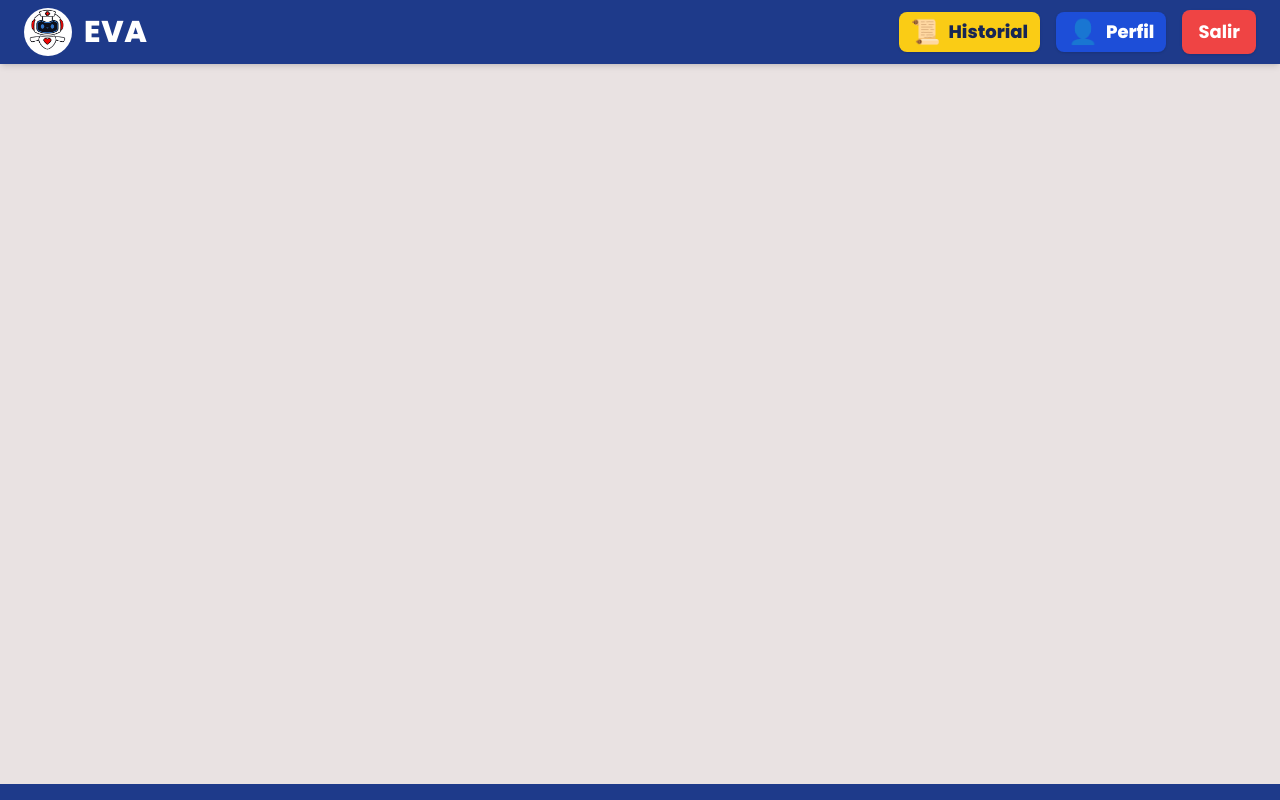
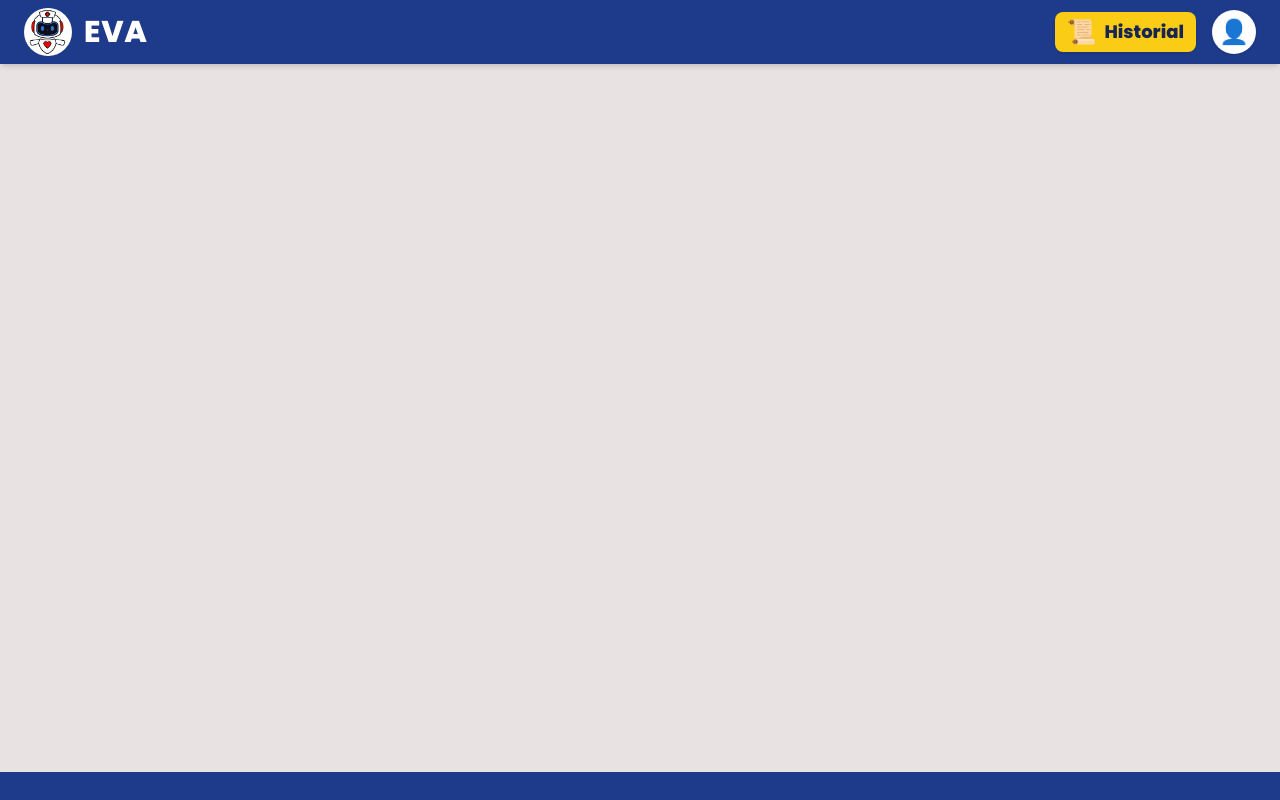
Before and after one commit to EnriqueDiaz779/EVA, a Django app: page /interfaz-cuidador/ in a window 1280 px wide. Run offline with Django 5.2, Linux system fonts and the light colour scheme; the visitor is signed in with stand-in values (Sample User, id 1); data that the repository does not hold is empty; some libraries are stand-ins or nearby versions.

Commit message:
cambios del perfil del cuidador

```diff
--- a/miappEVA/miappeva/templates/miapp/Interfaz_cuidador.html
+++ b/miappEVA/miappeva/templates/miapp/Interfaz_cuidador.html
@@ -10,21 +10,21 @@
   <link href="https://fonts.googleapis.com/css2?family=Poppins:wght@400;600;700;800&display=swap" rel="stylesheet">
 
   <style>
-    body { font-family: 'Poppins', sans-serif; background-color: #e9e2e2; } /* como tu mockup */
+    body { font-family: 'Poppins', sans-serif; background-color: #e9e2e2; }
   </style>
 </head>
 
 <body class="min-h-screen text-gray-900">
 
-<!-- HEADER (igual a inicio.html) -->
+<!-- HEADER -->
 <header class="fixed top-0 left-0 right-0 h-16 bg-blue-900 text-white flex items-center justify-between px-4 md:px-6 shadow-md text-2xl z-50">
-  <!-- Izquierda: Logo + EVA -->
+  <!-- Izquierda -->
   <div class="flex items-center gap-3">
     <img src="{% static 'miapp/img/eva.jpg' %}" alt="EVA Logo" class="w-12 h-12 rounded-full">
     <span class="text-3xl font-extrabold tracking-wide">EVA</span>
   </div>
 
-  <!-- Derecha: Historial + Perfil + Salir -->
+  <!-- Derecha -->
   <div class="flex items-center gap-3 md:gap-4 relative">
     <!-- Historial -->
     <div class="relative">
@@ -43,7 +43,7 @@
         <span class="hidden sm:inline">Historial</span>
       </button>
 
-      <!-- MODAL HISTORIAL -->
+      <!-- MODAL HISTORIAL (igual que tu código) -->
       <div
         id="modalHistorial"
         class="hidden absolute left-1/2 -translate-x-1/2 top-[3.25rem]
@@ -51,18 +51,14 @@
                rounded-2xl shadow-2xl border border-gray-200
                overflow-hidden z-50"
       >
-  <!-- Flechita -->
         <div class="absolute -top-2 left-1/2 -translate-x-1/2 w-4 h-4 bg-white rotate-45 border-l border-t border-gray-200"></div>
 
-  <!-- Encabezado del modal -->
         <div class="px-4 py-3 bg-gray-50 border-b border-gray-200 flex items-center gap-2">
           <span class="text-xl">📜</span>
           <p class="font-extrabold text-sm tracking-wide">Historial</p>
         </div>
 
-  <!-- Contenido -->
         <div class="p-5">
-    <!-- Estado vacío bonito -->
           <div class="h-40 flex flex-col items-center justify-center text-center gap-2">
             <div class="w-12 h-12 rounded-full bg-blue-50 flex items-center justify-center text-2xl">🗂️</div>
             <p class="font-extrabold text-gray-800">Aún no hay historial</p>
@@ -72,110 +68,131 @@
       </div>
     </div>
 
-    <!-- Perfil -->
+    <!-- PERFIL: botón redondo como el mockup -->
     <div class="relative">
       <button
         type="button"
         id="btnPerfil"
-        class="flex items-center justify-center gap-2
-               bg-blue-700 hover:bg-blue-800
-               text-white font-extrabold
-               px-3 py-1 rounded-lg shadow
-               text-lg transition
-               hover:scale-105 active:scale-95
-               focus:outline-none focus:ring-2 focus:ring-blue-300"
+        class="w-11 h-11 rounded-full bg-white/100 hover:bg-white/80
+               flex items-center justify-center
+               shadow transition
+               active:scale-95 focus:outline-none focus:ring-2 focus:ring-white/60"
         aria-label="Perfil"
         title="Perfil"
       >
         <span class="text-2xl">👤</span>
-        <span class="hidden sm:inline">Perfil</span>
       </button>
 
-      <!-- MODAL PERFIL -->
+      <!-- PANEL PERFIL (nuevo diseño) -->
       <div
-  id="modalPerfil"
-  class="hidden absolute left-1/2 -translate-x-1/2 top-[3.25rem]
-         w-80 md:w-96 bg-white text-gray-900
-         rounded-2xl shadow-2xl border border-gray-200
+        id="panelPerfil"
+        class="hidden absolute right-0 top-[3.25rem]
+               w-[22rem] sm:w-[24rem]
+               bg-white text-gray-900
+               rounded-3xl shadow-2xl border border-gray-200
                overflow-hidden z-50"
       >
-  <!-- Flechita -->
-  <div class="absolute -top-2 left-1/2 -translate-x-1/2 w-4 h-4 bg-white rotate-45 border-l border-t border-gray-200"></div>
+        <!-- Header del panel -->
+        <div class="px-6 pt-6 pb-4 flex items-start justify-between gap-4">
 
-  <!-- Encabezado -->
-  <div class="px-5 py-4 bg-gray-50 border-b border-gray-200 flex items-center justify-between">
-    <div class="flex items-center gap-3">
-      <div class="w-10 h-10 rounded-full bg-blue-100 flex items-center justify-center text-xl">👤</div>
-      <div class="leading-tight">
-        <p class="font-extrabold text-sm tracking-wide">Perfil del cuidador</p>
-        <p class="text-xs text-gray-500">Información de contacto</p>
-      </div>
+          <!-- Texto izquierda -->
+          <div class="flex-1 space-y-4">
+            <!-- Título grande -->
+            <p class="font-extrabold text-2xl leading-tight">
+              Perfil del cuidador
+            </p>
+
+            <!-- Datos cuidador (más arriba y compactos) -->
+            <div class="space-y-3 text-base">
+              <p>
+                <span class="font-extrabold">Nombre:</span>
+                <span class="text-gray-700"> {{ cuidador_nombre|default:"" }}</span>
+              </p>
+
+              <p class="break-all">
+                <span class="font-extrabold">Correo:</span>
+                <span class="text-gray-700"> {{ cuidador_correo|default:"" }}</span>
+              </p>
+
+              <p>
+                <span class="font-extrabold">Teléfono:</span>
+                <span class="text-gray-700"> {{ cuidador_telefono|default:"" }}</span>
+              </p>
             </div>
           </div>
 
-  <!-- Contenido -->
-  <div class="p-5 space-y-3">
-    <div class="flex items-start gap-3">
-      <span class="text-lg">🪪</span>
-      <p class="text-sm">
-        <span class="font-extrabold">Nombre:</span>
-        <span class="text-gray-700">{{ cuidador_nombre|default:"" }}</span>
+          <!-- Icono circular derecha (SIN CAMBIOS) -->
+          <div class="w-20 h-20 rounded-full border border-gray-700 bg-white flex items-center justify-center shrink-0">
+            <span class="text-5xl">👤</span>
+          </div>
+        </div>
+
+        <!-- Línea divisoria -->
+        <div class="h-px bg-gray-200 mx-6"></div>
+
+          <!-- Adultos vinculados -->
+          <div class="space-y-3">
+            <p class="text-xl pt-4 font-extrabold text-center">Perfil del adulto</p>
+
+            <div class="space-y-3">
+              {# OPCIÓN 1: si ya mandas una lista desde tu view: adultos_vinculados #}
+              {% if adultos_vinculados %}
+                {% for adulto in adultos_vinculados %}
+                  <div class="flex items-center gap-3">
+                    <div class="w-8 h-8 rounded-full border border-gray-300 flex items-center justify-center bg-white">👤</div>
+                    <p class="text-sm font-semibold text-gray-800">
+                      {{ adulto.nombre_completo|default:adulto }}
                     </p>
                   </div>
-
-    <div class="flex items-start gap-3">
-      <span class="text-lg">📧</span>
-      <p class="text-sm break-all">
-        <span class="font-extrabold">Correo:</span>
-        <span class="text-gray-700">{{ cuidador_correo|default:"" }}</span>
+                {% endfor %}
+              {% else %}
+                <p class="text-sm text-gray-500 text-center pb-4">
+                  Aún no has vinculado a ningún adulto.
                 </p>
+              {% endif %}
+            </div>
           </div>
 
-    <div class="flex items-start gap-3">
-      <span class="text-lg">📞</span>
-      <p class="text-sm">
-        <span class="font-extrabold">Teléfono:</span>
-        <span class="text-gray-700">{{ cuidador_telefono|default:"" }}</span>
-      </p>
+          <div class="h-px bg-gray-200 mx-6"></div>
+
+          <!-- Cerrar sesión -->
+          <div class="pt-4 pb-4 flex justify-center">
+            <a
+              href="{% url 'salir' %}"
+              class="bg-red-500 hover:bg-red-600 text-white
+                     font-extrabold px-6 py-2 rounded-lg shadow
+                     transition active:scale-95"
+            >
+              Cerrar sesion
+            </a>
           </div>
         </div>
       </div>
     </div>
 
-    <!-- Salir (igual a inicio.html) -->
-    <a
-      href="{% url 'salir' %}"
-      class="bg-red-500 hover:bg-red-600
-             text-white font-bold
-             px-4 py-2 rounded-lg shadow
-             text-lg transition
-             hover:scale-105 active:scale-95
-             focus:outline-none focus:ring-2 focus:ring-red-300"
-    >
-      Salir
-    </a>
+    <!-- ✅ (Se elimina el botón Salir del header) -->
   </div>
 </header>
 
-  <!-- CUERPO (vacío grande como tu imagen) -->
+<!-- CUERPO -->
 <main class="pt-12">
   <div class="min-h-[calc(100vh-64px)]"></div>
 </main>
 
 <!-- FOOTER -->
-  <footer class="fixed bottom-0 left-0 right-0 h-4 bg-blue-900"></footer>
+<footer class="fixed bottom-0 left-0 right-0 h-7 bg-blue-900"></footer>
 
-  <!-- JS: abre/cierra modales y cierra al hacer clic fuera -->
+<!-- JS -->
 <script>
   const btnHistorial = document.getElementById("btnHistorial");
   const modalHistorial = document.getElementById("modalHistorial");
 
   const btnPerfil = document.getElementById("btnPerfil");
-    const modalPerfil = document.getElementById("modalPerfil");
+  const panelPerfil = document.getElementById("panelPerfil");
 
   function cerrarTodos() {
     modalHistorial.classList.add("hidden");
-      modalPerfil.classList.add("hidden");
+    panelPerfil.classList.add("hidden");
   }
 
   btnHistorial.addEventListener("click", (e) => {
@@ -187,19 +204,16 @@
 
   btnPerfil.addEventListener("click", (e) => {
     e.stopPropagation();
-      const estabaAbierto = !modalPerfil.classList.contains("hidden");
+    const estabaAbierto = !panelPerfil.classList.contains("hidden");
     cerrarTodos();
-      if (!estabaAbierto) modalPerfil.classList.remove("hidden");
+    if (!estabaAbierto) panelPerfil.classList.remove("hidden");
   });
 
-    // Evitar que al hacer click dentro del modal se cierre
   modalHistorial.addEventListener("click", (e) => e.stopPropagation());
-    modalPerfil.addEventListener("click", (e) => e.stopPropagation());
+  panelPerfil.addEventListener("click", (e) => e.stopPropagation());
 
-    // Click fuera cierra todo
   document.addEventListener("click", () => cerrarTodos());
 
-    // Escape cierra todo
   document.addEventListener("keydown", (e) => {
     if (e.key === "Escape") cerrarTodos();
   });
--- a/miappEVA/miappeva/templates/miapp/login.html
+++ b/miappEVA/miappeva/templates/miapp/login.html
@@ -30,12 +30,12 @@
 <body class="flex flex-col items-center justify-center min-h-screen text-gray-900">
 
 
-  <header class="fixed top-0 left-0 right-0 h-12 bg-blue-900 flex items-center justify-center shadow-md z-10">
+  <header class="fixed top-0 left-0 right-0 h-10 bg-blue-900 flex items-center justify-center shadow-md z-10">
     <span class="text-xl md:text-2xl font-extrabold text-white tracking-wide">EVA</span>
   </header>
 
 
-  <main class="mt-10 md:mt-16 w-[96%] max-w-2xl bg-white/95 rounded-3xl shadow-2xl p-8 md:p-12 text-center border border-gray-200">
+  <main class="mt-10 md:mt-16 w-[96%] max-w-2xl bg-white/95 rounded-3xl shadow-2xl p-8 md:p-8 text-center border border-gray-200">
 
 
     <img src="{% static 'miapp/img/eva.jpg' %}" alt="EVA"
```
Also changed, not shown: miappEVA/miappeva/static/miapp/img/eva.jpg. Lines whose indentation alone changed are shown as unchanged.
